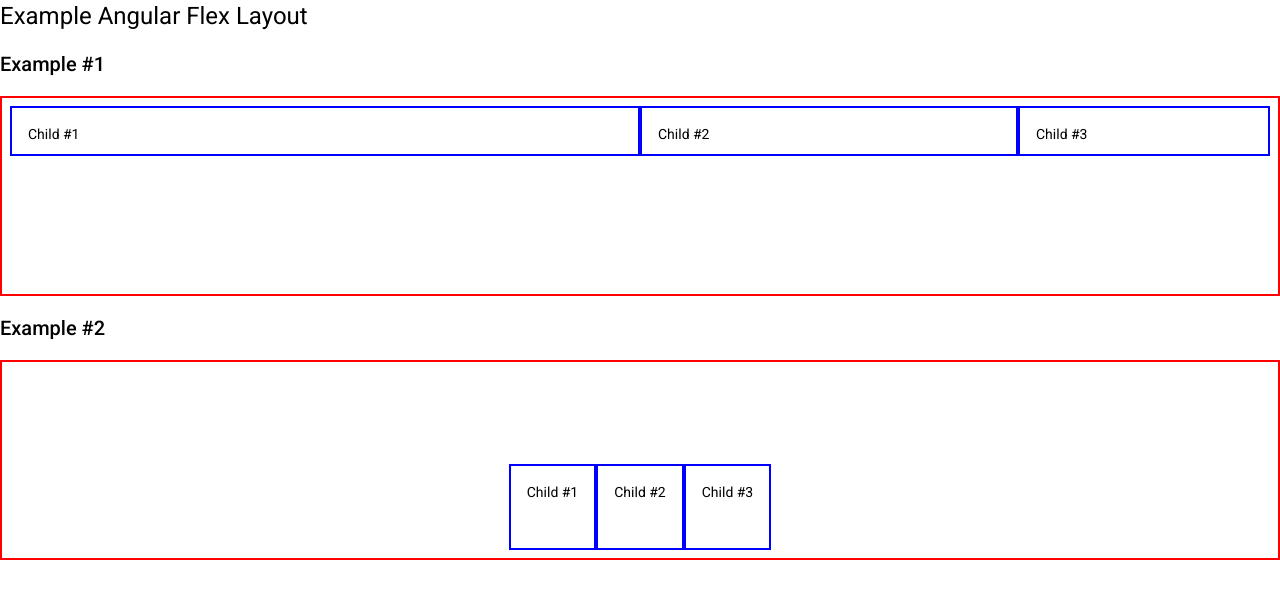
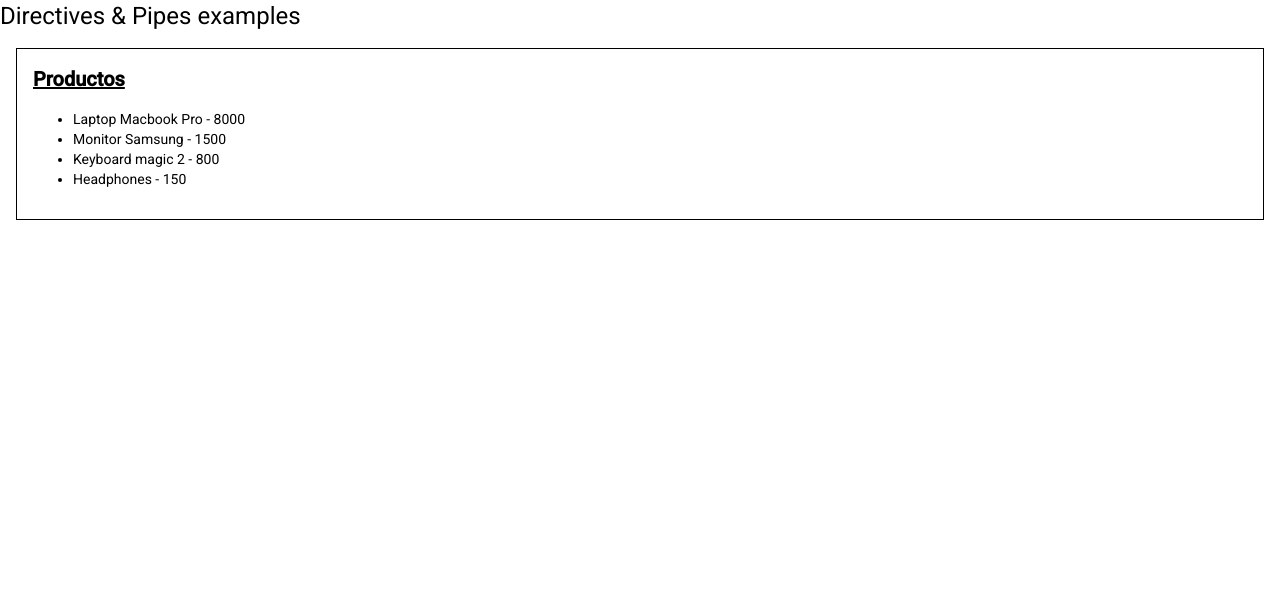
Before and after one commit to danidelgadoz/qbo-angular-course, an Angular app: page / in a window 1280 px wide. Shown: the top 598 px of the page. Built offline with nearby package versions, Linux system fonts and the light colour scheme.

Commit message:
add example for ngfor build-in directive

```diff
--- a/src/app/app.component.html
+++ b/src/app/app.component.html
@@ -4,4 +4,6 @@
 
 <!-- <app-example-angular-material></app-example-angular-material> -->
 
-<app-example-flex-layout></app-example-flex-layout>
+<!-- <app-example-flex-layout></app-example-flex-layout> -->
+
+<app-example-directives-and-pipes></app-example-directives-and-pipes>
--- a/src/app/app.module.ts
+++ b/src/app/app.module.ts
@@ -10,6 +10,7 @@ import { ExampleBootstrapComponent } from './example/example-bootstrap/example-b
 import { BrowserAnimationsModule } from '@angular/platform-browser/animations';
 import { ExampleAngularMaterialComponent } from './example/example-angular-material/example-angular-material.component';
 import { ExampleFlexLayoutComponent } from './example/example-flex-layout/example-flex-layout.component';
+import { ExampleDirectivesAndPipesComponent } from './example/example-directives-and-pipes/example-directives-and-pipes.component';
 
 @NgModule({
   declarations: [
@@ -18,6 +19,7 @@ import { ExampleFlexLayoutComponent } from './example/example-flex-layout/exampl
     ExampleBootstrapComponent,
     ExampleAngularMaterialComponent,
     ExampleFlexLayoutComponent,
+    ExampleDirectivesAndPipesComponent,
   ],
   imports: [
     BrowserModule,
--- /dev/null
+++ b/src/app/example/example-directives-and-pipes/example-directives-and-pipes.component.html
@@ -0,0 +1,8 @@
+<h1>Directives & Pipes examples</h1>
+
+<div class="container">
+  <h3>Productos</h3>
+  <ul>
+    <li *ngFor="let p of products"> {{p.name}} - {{p.price}}</li>
+  </ul>
+</div>
--- /dev/null
+++ b/src/app/example/example-directives-and-pipes/example-directives-and-pipes.component.scss
@@ -0,0 +1,11 @@
+div.container {
+  padding: 16px;
+  margin: 16px;
+  border: 1px solid;
+
+  h3 {
+    font-size: 20px;
+    font-weight: 600;
+    text-decoration: underline;
+  }
+}
--- /dev/null
+++ b/src/app/example/example-directives-and-pipes/example-directives-and-pipes.component.ts
@@ -0,0 +1,22 @@
+import { Component, OnInit } from '@angular/core';
+
+@Component({
+  selector: 'app-example-directives-and-pipes',
+  templateUrl: './example-directives-and-pipes.component.html',
+  styleUrls: ['./example-directives-and-pipes.component.scss']
+})
+export class ExampleDirectivesAndPipesComponent implements OnInit {
+
+  products = [
+    { name: 'Laptop Macbook Pro', price: 8000 },
+    { name: 'Monitor Samsung', price: 1500 },
+    { name: 'Keyboard magic 2', price: 800 },
+    { name: 'Headphones', price: 150 },
+  ];
+
+  constructor() { }
+
+  ngOnInit(): void {
+  }
+
+}
```
